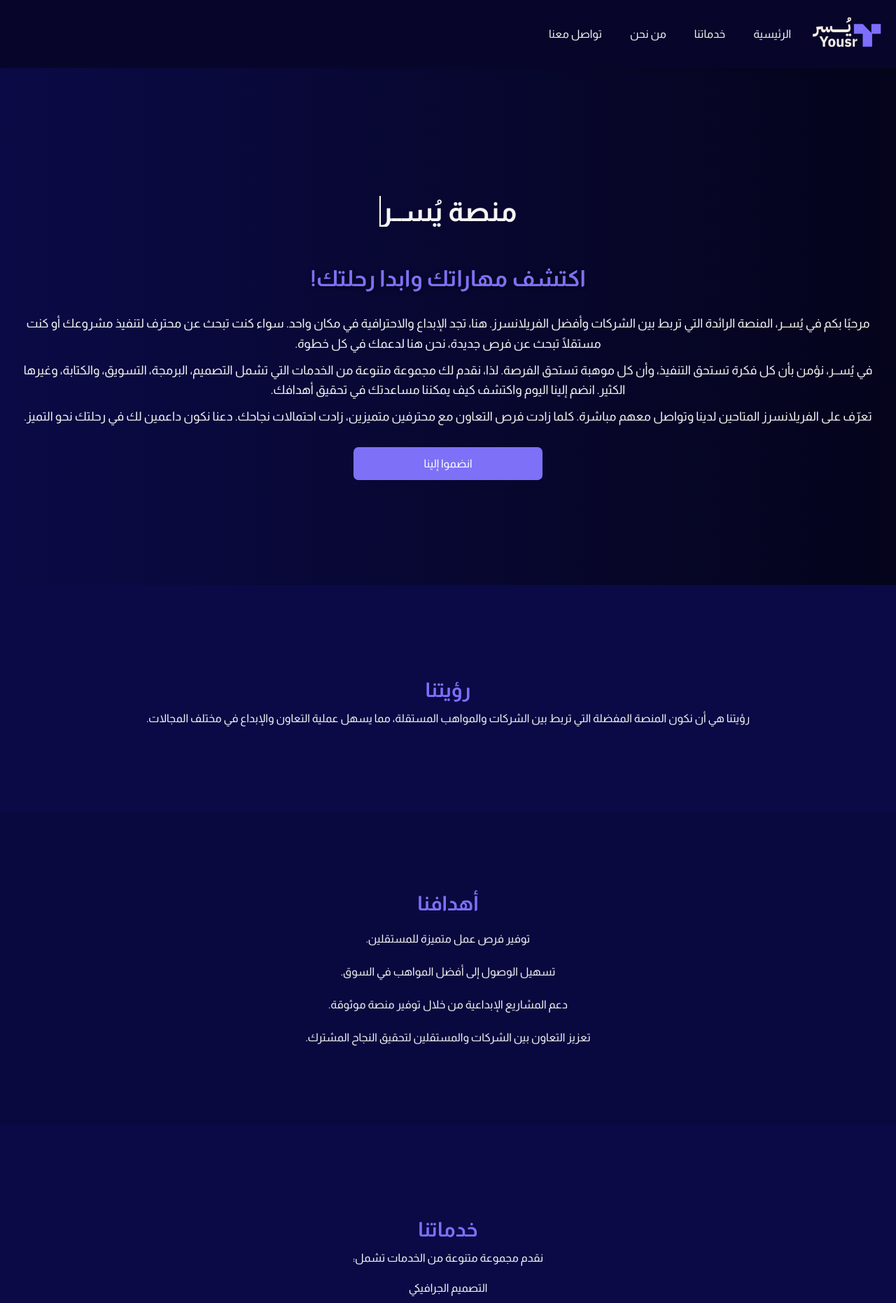
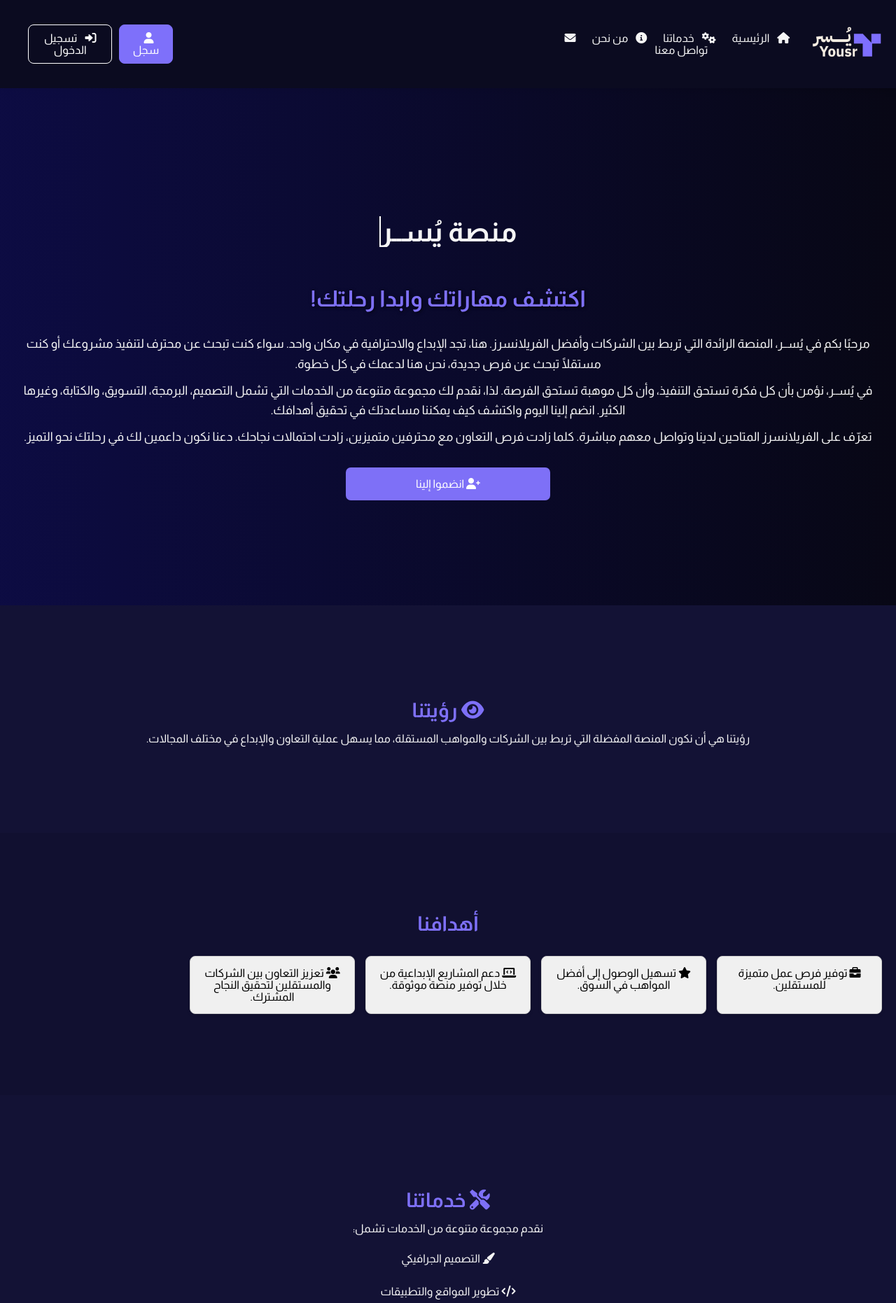
Before and after one commit to ShouqAl-mutairi/yousr, a plain HTML site: page html/index.html in a window 1280 px wide. Shown: the top 1862 px of the page at 70% size. Drawn offline with Linux system fonts and the light colour scheme.

Commit message:
Changed nav bar

```diff
--- a/css/home.css
+++ b/css/home.css
@@ -87,22 +87,37 @@
   padding: 90px 20px;
   background-color: rgba(0, 0, 0, 0.1);
   margin: 20px 0;
+  color: black;
 }
 
 .goals h2 {
+  text-align: center;
+  margin-bottom: 20px;
   font-size: 1.8rem;
   color: #7e70f7;
-  margin-bottom: 10px;
 }
 
-.goals ul {
+.goals-grid {
+  display: grid;
+  grid-template-columns: repeat(auto-fill, minmax(200px, 1fr));
+  gap: 15px;
   list-style: none;
   padding: 0;
 }
 
-.goals li {
+.goal-box {
+  background-color: #f0f0f0;
+  border: 1px solid #ccc;
+  border-radius: 8px;
+  padding: 15px;
   margin: 10px 0;
-  padding: 10px;
+  text-align: center;
+  box-shadow: 0 2px 5px rgba(0, 0, 0, 0.1);
+  transition: transform 0.2s;
+}
+
+.goal-box:hover {
+  transform: scale(1.05);
 }
 
 .services {
--- a/css/style.css
+++ b/css/style.css
@@ -4,7 +4,7 @@
 }
 
 body {
-  background-color: #0b0a46;
+  background-color: #131235;
   font-family: "Almarai", sans-serif;
   text-align: center;
   color: #f5f5f5;
@@ -30,6 +30,7 @@
   padding: 20px;
   display: flex;
   gap: 20px;
+  align-items: center;
 }
 
 nav a {
@@ -43,6 +44,43 @@
 
 nav a:hover {
   color: #7e70fa;
+}
+
+nav i {
+  margin-left: 8px;
+}
+
+.auth-buttons {
+  display: flex;
+  margin-right: 520px;
+}
+
+.auth-buttons .btn {
+  text-decoration: none;
+  color: #fff;
+  padding: 10px 15px;
+  margin-right: 10px;
+  border-radius: 8px;
+  transition: background-color 0.3s, color 0.3s, border 0.3s;
+}
+
+.auth-buttons .btn.primary {
+  background-color: #7e70fa;
+  border: 1px solid #7e70fa;
+}
+
+.auth-buttons .btn.primary:hover {
+  background-color: transparent;
+}
+
+.auth-buttons .btn.secondary {
+  background-color: transparent;
+  border: 1px solid #fff;
+}
+
+.auth-buttons .btn.secondary:hover {
+  background-color: #ffffff;
+  color: black;
 }
 
 footer {
--- a/html/index.html
+++ b/html/index.html
@@ -9,6 +9,10 @@
     <link
       href="https://fonts.googleapis.com/css2?family=Almarai:wght@300;400;700;800&display=swap"
       rel="stylesheet"
+    />
+    <link
+      rel="stylesheet"
+      href="https://cdnjs.cloudflare.com/ajax/libs/font-awesome/6.0.0/css/all.min.css"
     />
     <link href="../css/style.css" rel="stylesheet" />
     <link href="../css/home.css" rel="stylesheet" />
@@ -23,10 +27,16 @@
     <header>
       <img src="../assets/images/logo-white.png" alt="yousr logo" />
       <nav>
-        <a href="index.html">الرئيسية</a>
-        <a href="freelancers.html">خدماتنا</a>
-        <a href="about.html">من نحن</a>
-        <a href="contact.html">تواصل معنا</a>
+        <div class="nav-links">
+        <a href="index.html"><i class="fas fa-home"></i> الرئيسية</a>
+        <a href="freelancers.html"><i class="fas fa-cogs"></i> خدماتنا</a>
+        <a href="about.html"><i class="fas fa-info-circle"></i> من نحن</a>
+        <a href="contact.html"><i class="fas fa-envelope"></i> تواصل معنا</a>
+      </div>
+        <div class="auth-buttons">
+          <a href="#" class="btn primary"><i class="fas fa-user"></i> سجل</a>
+          <a href="#" class="btn secondary"><i class="fas fa-sign-in-alt"></i> تسجيل الدخول</a>
+        </div>
       </nav>
     </header>
 
@@ -53,11 +63,13 @@
           التعاون مع محترفين متميزين، زادت احتمالات نجاحك. دعنا نكون داعمين لك
           في رحلتك نحو التميز.
         </p>
-        <a href="freelancers.html">انضموا إلينا</a>
+        <a href="freelancers.html"
+          ><i class="fas fa-user-plus"></i> انضموا إلينا</a
+        >
       </section>
 
       <section class="vision">
-        <h2>رؤيتنا</h2>
+        <h2><i class="fas fa-eye"></i> رؤيتنا</h2>
         <p>
           رؤيتنا هي أن نكون المنصة المفضلة التي تربط بين الشركات والمواهب
           المستقلة، مما يسهل عملية التعاون والإبداع في مختلف المجالات.
@@ -66,35 +78,45 @@
 
       <section class="goals">
         <h2>أهدافنا</h2>
-        <ul>
-          <li>توفير فرص عمل متميزة للمستقلين.</li>
-          <li>تسهيل الوصول إلى أفضل المواهب في السوق.</li>
-          <li>دعم المشاريع الإبداعية من خلال توفير منصة موثوقة.</li>
-          <li>تعزيز التعاون بين الشركات والمستقلين لتحقيق النجاح المشترك.</li>
+        <ul class="goals-grid">
+          <li class="goal-box">
+            <i class="fas fa-briefcase"></i> توفير فرص عمل متميزة للمستقلين.
+          </li>
+          <li class="goal-box">
+            <i class="fas fa-star"></i> تسهيل الوصول إلى أفضل المواهب في السوق.
+          </li>
+          <li class="goal-box">
+            <i class="fas fa-laptop-code"></i> دعم المشاريع الإبداعية من خلال
+            توفير منصة موثوقة.
+          </li>
+          <li class="goal-box">
+            <i class="fas fa-users"></i> تعزيز التعاون بين الشركات والمستقلين
+            لتحقيق النجاح المشترك.
+          </li>
         </ul>
       </section>
 
       <section class="services">
-        <h2>خدماتنا</h2>
+        <h2><i class="fas fa-tools"></i> خدماتنا</h2>
         <p>نقدم مجموعة متنوعة من الخدمات تشمل:</p>
         <ul>
-          <li>التصميم الجرافيكي</li>
-          <li>تطوير المواقع والتطبيقات</li>
-          <li>التسويق الرقمي</li>
-          <li>كتابة المحتوى</li>
-          <li>استشارات الأعمال</li>
+          <li><i class="fas fa-paint-brush"></i> التصميم الجرافيكي</li>
+          <li><i class="fas fa-code"></i> تطوير المواقع والتطبيقات</li>
+          <li><i class="fas fa-bullhorn"></i> التسويق الرقمي</li>
+          <li><i class="fas fa-file-alt"></i> كتابة المحتوى</li>
+          <li><i class="fas fa-comments"></i> استشارات الأعمال</li>
         </ul>
       </section>
 
       <section class="testimonials-section">
-        <h2>اراء عملائنا!</h2>
+        <h2><i class="fas fa-comments"></i> اراء عملائنا!</h2>
         <div class="testimonials">
           <div class="testimonial">
             <div class="testimonial-text">
               <p>
-              “يسر لم يساعدني فقط في العثور على محترفين متميزين لمشروعي، بل أتاح
-              لي أيضًا فرصة التعاون مع أفضل العقول في المجال. تجربة رائعة بكل
-               المقاييس , وبالتأكيد سأكرر هذه التجربة في  مشاريعي القادمة!”
+                “يسر لم يساعدني فقط في العثور على محترفين متميزين لمشروعي، بل
+                أتاح لي أيضًا فرصة التعاون مع أفضل العقول في المجال. تجربة رائعة
+                بكل المقاييس , وبالتأكيد سأكرر هذه التجربة في مشاريعي القادمة!”
               </p>
             </div>
             <div class="testimonial-detail">
@@ -139,7 +161,7 @@
     </main>
 
     <footer>
-      <p>© 2025 يُســر. جميع الحقوق محفوظة.</p>
+      <p><i class="fas fa-copyright"></i> 2025 يُســر. جميع الحقوق محفوظة.</p>
     </footer>
   </body>
 </html>
```
Also changed, not shown: html/freelancers.html (+14 -4 lines). Lines whose indentation alone changed are shown as unchanged.
